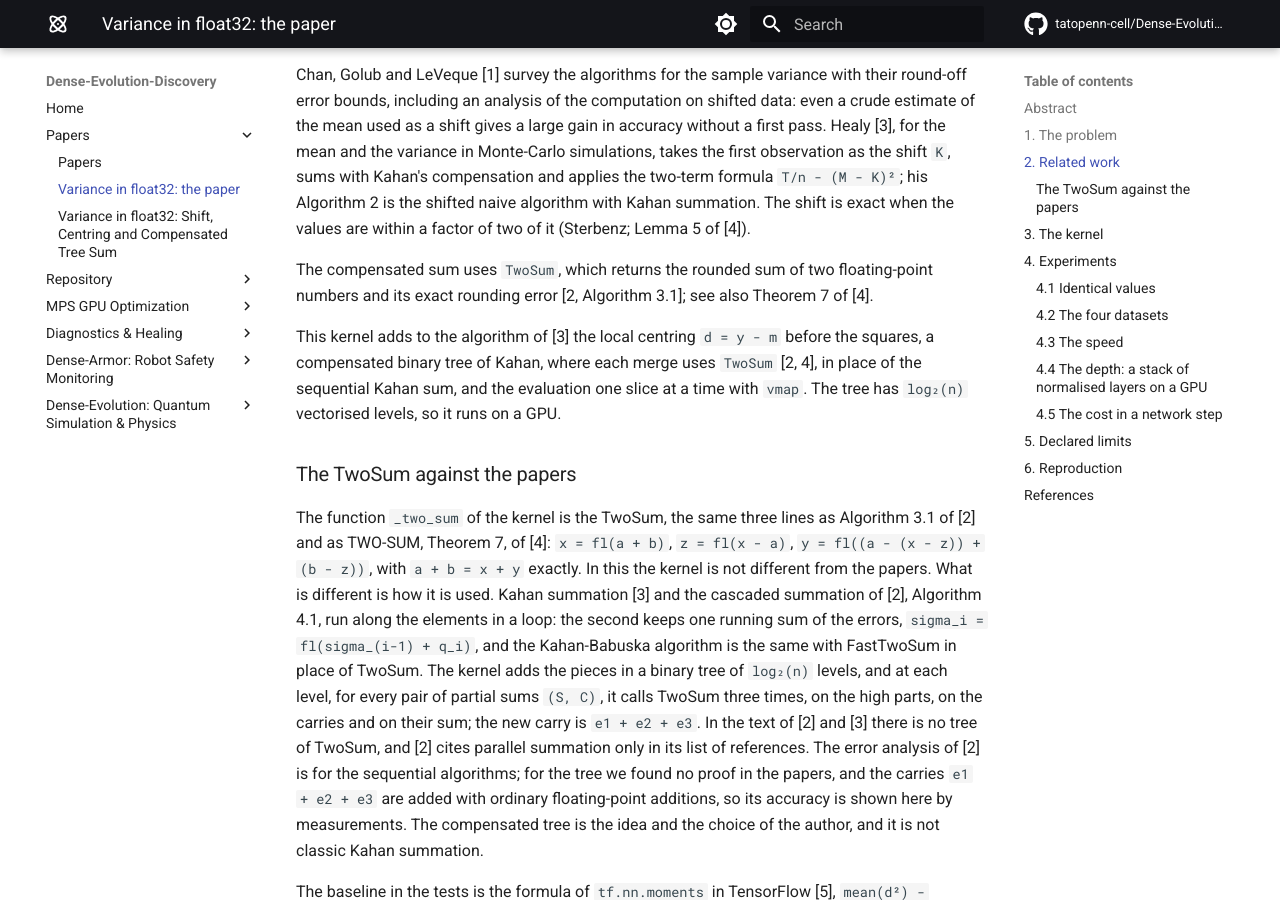
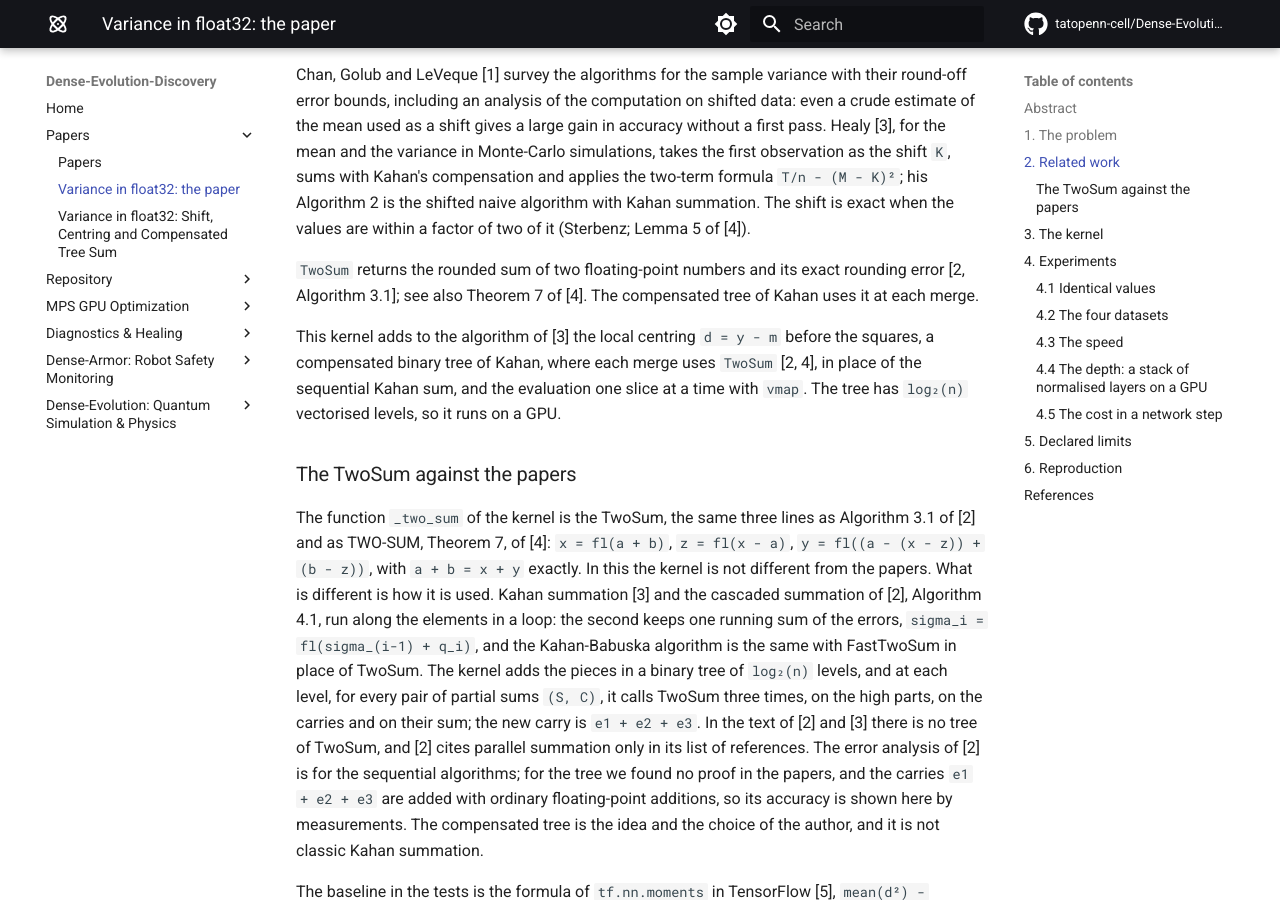
Before and after one commit to tatopenn-cell/Dense-Evolution-Discovery, an MkDocs documentation site: the page built from docs/papers/float32_variance.md, in a window 1280 px wide and 900 px high, scrolled down 1881 px. Built offline with MkDocs 1.6.1 and Material for MkDocs 9.7.7, drawn with Linux system fonts in a browser that asks for light colours; comment, search, counter and statistics services are not loaded.

Commit message:
papers: the TwoSum and the compensated tree of Kahan are two sentences

```diff
--- a/docs/papers/float32_variance.md
+++ b/docs/papers/float32_variance.md
@@ -22,7 +22,7 @@ The same failure on a stock index quoted near 4500 in steps of 0.25 (3000 values
 
 Chan, Golub and LeVeque [1] survey the algorithms for the sample variance with their round-off error bounds, including an analysis of the computation on shifted data: even a crude estimate of the mean used as a shift gives a large gain in accuracy without a first pass. Healy [3], for the mean and the variance in Monte-Carlo simulations, takes the first observation as the shift `K`, sums with Kahan's compensation and applies the two-term formula `T/n - (M - K)²`; his Algorithm 2 is the shifted naive algorithm with Kahan summation. The shift is exact when the values are within a factor of two of it (Sterbenz; Lemma 5 of [4]).
 
-The compensated sum uses `TwoSum`, which returns the rounded sum of two floating-point numbers and its exact rounding error [2, Algorithm 3.1]; see also Theorem 7 of [4].
+`TwoSum` returns the rounded sum of two floating-point numbers and its exact rounding error [2, Algorithm 3.1]; see also Theorem 7 of [4]. The compensated tree of Kahan uses it at each merge.
 
 This kernel adds to the algorithm of [3] the local centring `d = y - m` before the squares, a compensated binary tree of Kahan, where each merge uses `TwoSum` [2, 4], in place of the sequential Kahan sum, and the evaluation one slice at a time with `vmap`. The tree has `log₂(n)` vectorised levels, so it runs on a GPU.
 
```
